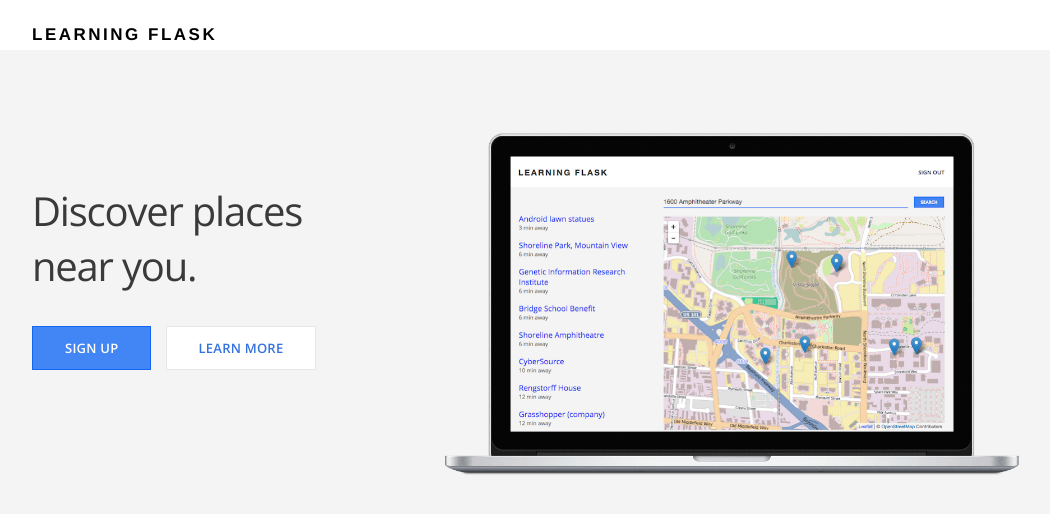
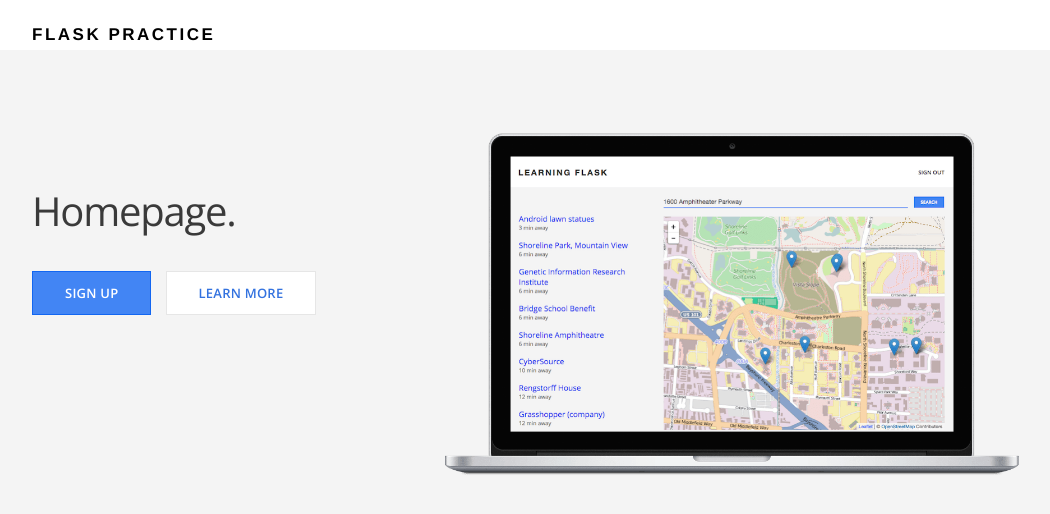
Before and after one commit to clfkenny/flask-practice, a Flask app: page / in a window 1280 px wide. Shown: the top 514 px of the page, without its empty margins (108-1158 px from the left). Run offline with Flask 2, Linux system fonts and the light colour scheme.

Commit message:
modified index and layout

```diff
--- a/templates/index.html
+++ b/templates/index.html
@@ -5,7 +5,7 @@
     <div class="container">
 
       <div class="section-content">
-        <h2>Discover places near you.</h2>
+        <h2>Homepage.</h2>
         <a href="#" class="btn-primary">Sign up</a>
         <a href="{{ url_for('about') }}" class="btn-secondary">Learn more</a>
       </div>
--- a/templates/layout.html
+++ b/templates/layout.html
@@ -7,7 +7,7 @@
   <body>
     <header>
       <div class="container">
-        <h1 class="title">Learning Flask</h1>
+        <h1 class="title">Flask Practice</h1>
       </div>
     </header>
 
```
